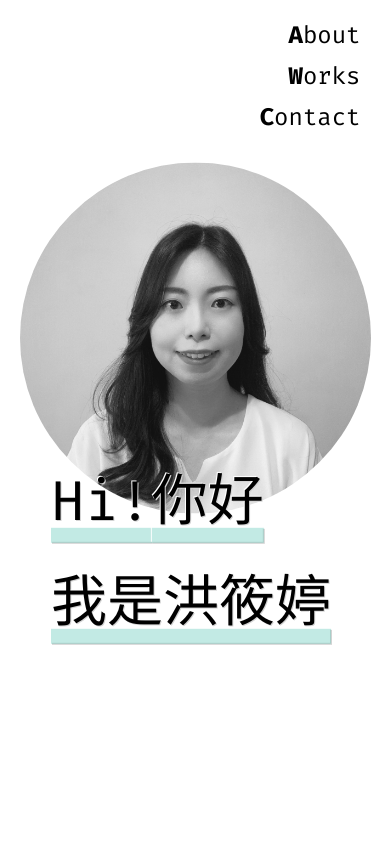
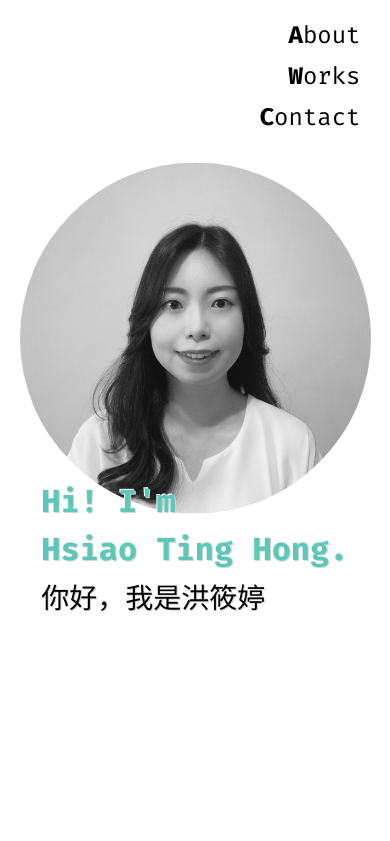
Before and after one commit to HsiaoTingHong/Portfolio, a plain HTML site: page index.html in a window 390 px wide. Shown: the top 841 px of the page. Drawn offline with Linux system fonts and the light colour scheme; some packages are replaced by stand-ins of ours.

Commit message:
update index.html & style.css

```diff
--- a/css/style.css
+++ b/css/style.css
@@ -90,7 +90,7 @@ mark {
     right: 20px;
     display: flex;
     justify-content: end;
-    padding: 15px 0;
+    padding: 15px 0 15px 20px;
     z-index: 1040;
     width: 100%;
     list-style: none;
@@ -127,7 +127,7 @@ mark {
 }
 
 .header-photo {
-    width: 35vw;
+    width: 30vw;
     border-radius: 50%;
     position: absolute;
     top: 50vh;
@@ -137,7 +137,7 @@ mark {
     filter: grayscale(1);
 }
 
-/* 创建一个 keyframes 动画，定义文字的左到右移动 */
+/* 文字從下到上移動 */
 @keyframes slideUp {
     0% {
         transform: translateX(100%);
@@ -153,25 +153,23 @@ mark {
 }
 
 .header-name {
-    font-size: 5rem;
-    text-decoration: underline 15px #5DC7B860;
+    font-size: 3.5rem;
     text-shadow: -2px -2px white, 2px 2px lightgray;
     text-wrap: nowrap;
+    line-height: 1.5;
+    color: #5DC7B8;
     position: absolute;
-    top: 48vh;
-    left: 38vw;
+    top: 50vh;
+    left: 30vw;
     z-index: 1030;
     transform: translateY(-50%);
     animation: slideUp 1s ease-in-out;
 }
 
-.header-name:hover {
-    font-size: 5.35rem;
-    transition: 0.5s;
-}
-
 .header-name span {
     font-family: 'Noto Sans TC', sans-serif;
+    font-size: 2rem;
+    color: black;
 }
 
 /*about&works*/
@@ -196,41 +194,6 @@ mark {
     width: 95%;
     transition: 0.5s;
 }
-
-/*
-@keyframes fadeInUp {
-    0% {
-        transform: translateX(100%);
-        transform: translateY(100%);
-        opacity: 0;
-    }
-
-    100% {
-        transform: translateX(0);
-        transform: translateY(0);
-        opacity: 1;
-    }
-}
-
-.fadeInUp {
-    animation: fadeInUp 1s ease-in-out;
-}
-
-.fadeInUp2 {
-    animation: fadeInUp 1s ease-in-out;
-    animation-delay: 0.2s;
-}
-
-.fadeInUp3 {
-    animation: fadeInUp 1s ease-in-out;
-    animation-delay: 0.4s;
-}
-
-.fadeInUp4 {
-    animation: fadeInUp 1s ease-in-out;
-    animation-delay: 0.6s;
-}
-*/
 
 /*contact&works*/
 #contact {
@@ -268,6 +231,18 @@ footer {
     font-size: 0.9rem;
 }
 
+@media screen and (max-width: 912px) {
+
+    /*header*/
+    .header-name {
+        font-size: 3rem;
+    }
+
+    .header-name span {
+        font-size: 1.75rem;
+    }
+}
+
 @media screen and (max-width: 767px) {
 
     /*navbar*/
@@ -292,15 +267,10 @@ footer {
 
     .header-name {
         top: 65vh;
-        left: 5vw;
-        font-size: 3.5rem;
+        left: 2.5vw;
+        font-size: 2rem;
         text-shadow: -1px -1px white, 1px 1px lightgray;
     }
-
-    .header-name:hover {
-        font-size: 3.8rem;
-    }
-
 
     /*contact*/
     #contact .link-img {
--- a/index.html
+++ b/index.html
@@ -46,7 +46,8 @@
                     <img class="header-photo wow fadeIn" data-wow-duration="3s" src="image/myphoto.jpg" alt="我的照片">
                 </div>
                 <div class="col-12 col-md-6 header-name fw-600">
-                    Hi!<span>你好<br />我是洪筱婷</span>
+                    <b>Hi! I'm<br />Hsiao Ting Hong.<br /></b>
+                    <span>你好，我是洪筱婷</span>
                 </div>
             </div>
         </div>
```
